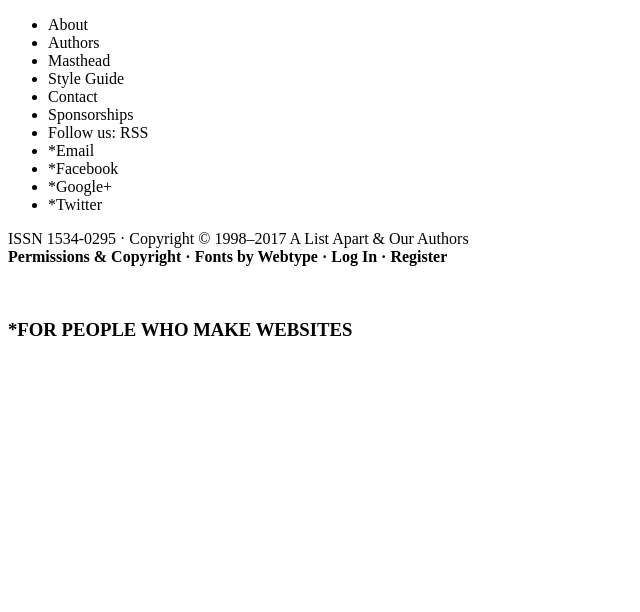
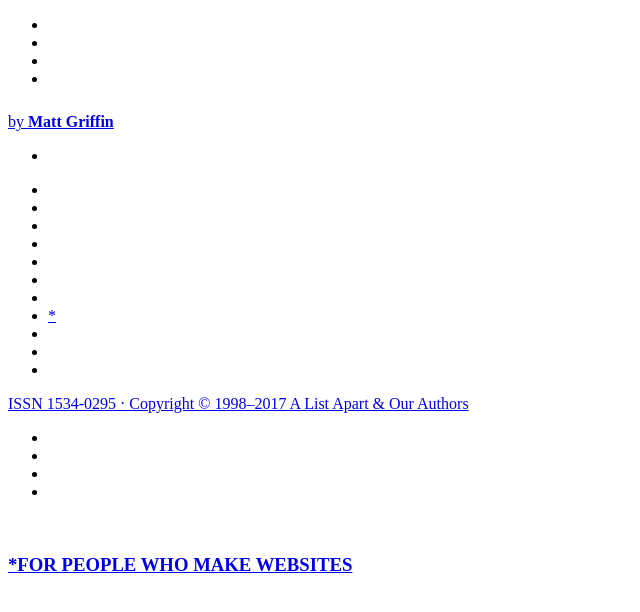
Before and after one commit to Dgibbins/HTML-layout, a plain HTML site: page index.html in a window 1280 px wide. Shown: the whole page, without its empty margins (0-640 px from the left). Drawn offline with Linux system fonts and the light colour scheme.

Commit message:
Adding header and body semantic structure to HTML

```diff
--- a/index.html
+++ b/index.html
@@ -5,31 +5,46 @@
     <title>A List Apart: For People Who Make Websites</title>
   </head>
   <body>
-    <header></header>
-    <main></main>
+    <header>
+      <ul>
+        <li><a href="#"ARTICLES></li>
+        <li><a href="#"EVENTS></li>
+        <li><a href="#"TOPICS></li>
+        <li><a href="#"WRITE FOR US></li>
+      </ul>
+    </header>
+    <main>
+      <h1></h1>
+      <h6></h6>
+      <h4></h4>
+      <p>by <strong>Matt Griffin</strong><ul><li><a href="#" 9 Comments></li></ul></p>
+    </main>
 
     <footer>
       <ul>
-        <li>About</li>
-        <li>Authors</li>
-        <li>Masthead</li>
-        <li>Style Guide</li>
-        <li>Contact</li>
-        <li>Sponsorships</li>
-        <li>Follow us: RSS</li>
-        <li>*Email</li>
-        <li>*Facebook</li>
-        <li>*Google+</li>
-        <li>*Twitter</li>
+        <li><a href="#"About></li>
+        <li><a href="#"Authors></li>
+        <li><a href="#"Masthead></li>
+        <li><a href="#"Style Guide></li>
+        <li><a href="#"Contact></li>
+        <li><a href="#"Sponsorships></li>
+        <li><a href="#"Follow us: RSS></li>
+        <li>*<a href="#"Email></li>
+        <li><a href="#"*Facebook></li>
+        <li><a href="#"*Google+></li>
+        <li><a href="#"*Twitter></li>
       </ul>
       <sectoin>
 
       </section>
       <div class=copyright>
-           <p> ISSN 1534-0295 · Copyright © 1998–2017 A List Apart & Our Authors
-               </br>
-               <strong>Permissions & Copyright · Fonts by Webtype · Log In · Register</strong>
-           </p>
+           <p> ISSN 1534-0295 · Copyright © 1998–2017 A List Apart & Our Authors</p>
+               <ul>
+                 <li><a href="#"Permissions & Copyright></li>
+                 <li><a href="#"· Fonts by Webtype></li>
+                 <li><a href="#"· Log In></li>
+                 <li><a href="#"· Register></li>
+               </ul>
       </div>
       <img></img>
       <h3> *FOR PEOPLE WHO MAKE WEBSITES</h3>
```
